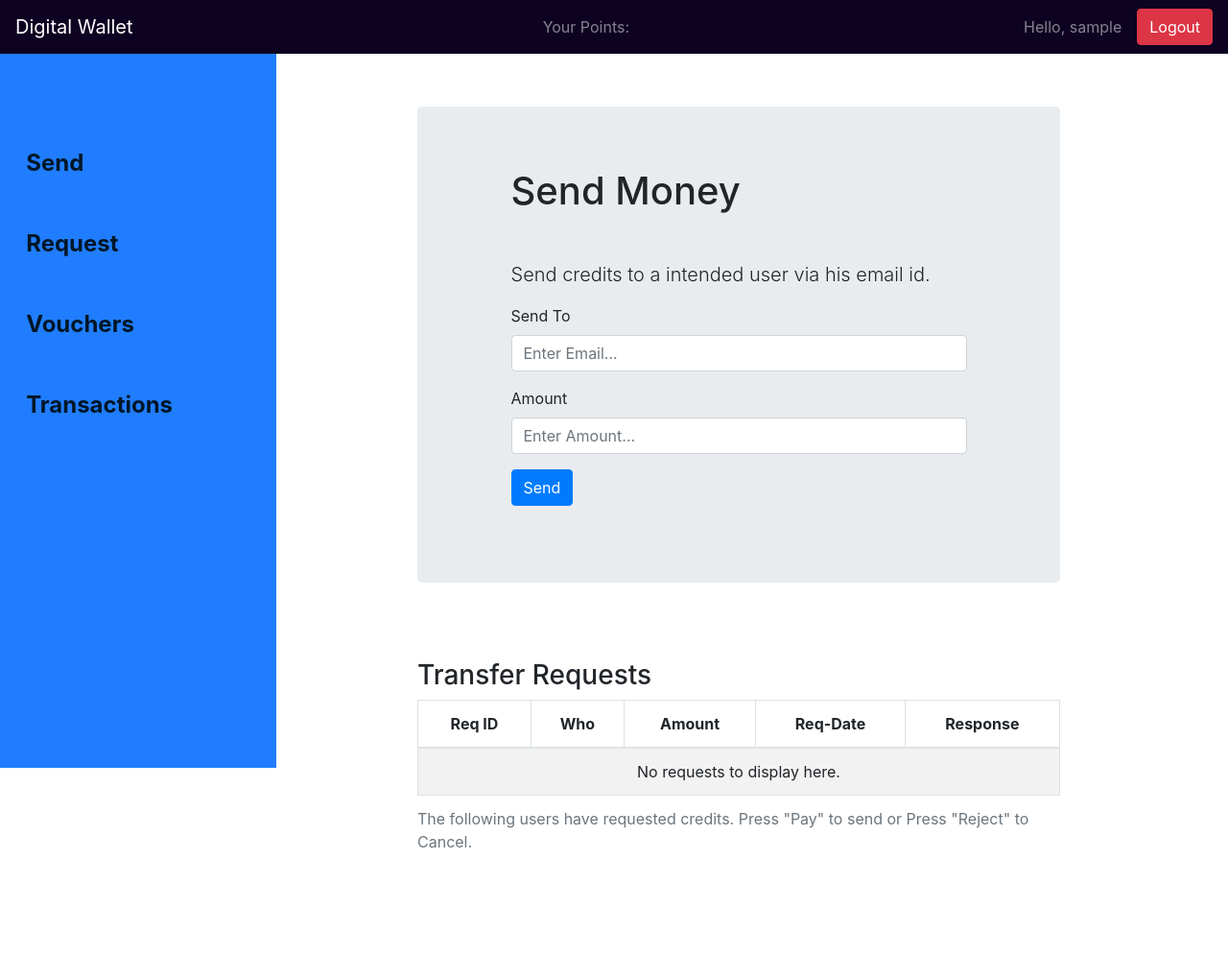
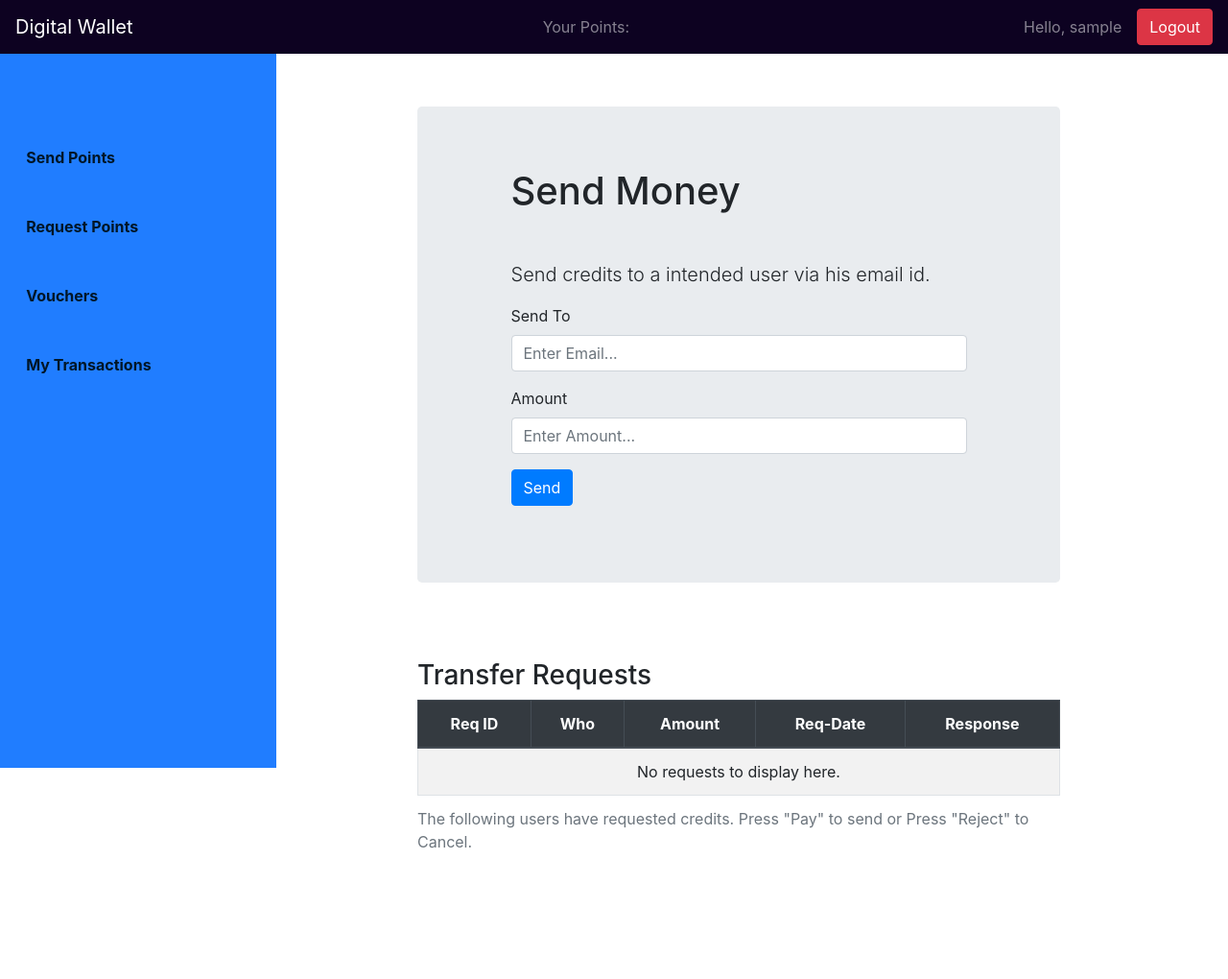
Before and after one commit to Saurja/digital-wallet, a PHP site: page /index.php in a window 1280 px wide. Shown: the whole page at 96% size. Run offline with PHP 8.4, Linux system fonts and the light colour scheme; the visitor is signed in with stand-in values (Sample User, id 1); data that the repository does not hold is empty.

Commit message:
Side bar UI Update

```diff
--- a/assets/css/style.css
+++ b/assets/css/style.css
@@ -24,7 +24,6 @@ body {
 }
 
 .sidebar .navigation .group div a {
-  font-size: 150%;
   font-weight: bolder;
   text-decoration: none;
   color: #011627;
@@ -36,6 +35,7 @@ body {
 }
 
 .sidebar .navigation .group div a:hover {
+  font-size: 1.1rem;
   background-color: #011627;
   text-decoration: none;
   color: #F6F7F8;
--- a/assets/css/style.scss
+++ b/assets/css/style.scss
@@ -15,13 +15,12 @@ body {
     left: 0;
     .navigation {
 
-
         display: flex;
         flex-direction: column;
         -ms-flex-direction: column;
 
         .group div a {
-            font-size: 150%;
+
             font-weight: bolder;
             text-decoration: none;
             color: #011627;
@@ -32,6 +31,7 @@ body {
         }
 
         .group div a:hover {
+            font-size: 1.1rem;
             background-color: #011627;
             text-decoration: none;
             color: #F6F7F8;
--- a/includes/sidebarComponent.php
+++ b/includes/sidebarComponent.php
@@ -2,16 +2,16 @@
     <div class="navigation">
         <div class="group my-5">
             <div class="navItem">
-                <a href="index.php" class="navItemLink">Send</a>
+                <a href="index.php" class="navItemLink">Send Points</a>
             </div>
             <div class="navItem">
-                <a href="requestmoney.php" class="navItemLink">Request</a>
+                <a href="requestmoney.php" class="navItemLink">Request Points</a>
             </div>
             <div class="navItem">
                 <a href="voucher.php" class="navItemLink">Vouchers</a>
             </div>
             <div class="navItem">
-                <a href="mytransactions.php" class="navItemLink">Transactions</a>
+                <a href="mytransactions.php" class="navItemLink">My Transactions</a>
             </div>
         </div>
     </div>
--- a/index.php
+++ b/index.php
@@ -65,7 +65,7 @@ include("includes/handlers/transaction-handler.php");
         <table class="table table-hover table-striped table-bordered mt-2 text-center">
             <caption>The following users have requested credits. Press "Pay" to send or Press "Reject" to Cancel.
             </caption>
-            <thead>
+            <thead class="thead-dark">
                 <tr>
                     <th scope="col">Req ID</th>
                     <th scope="col">Who</th>
```
Also changed, not shown: includes/navbarComponent.php (indentation only), 1 other file.
